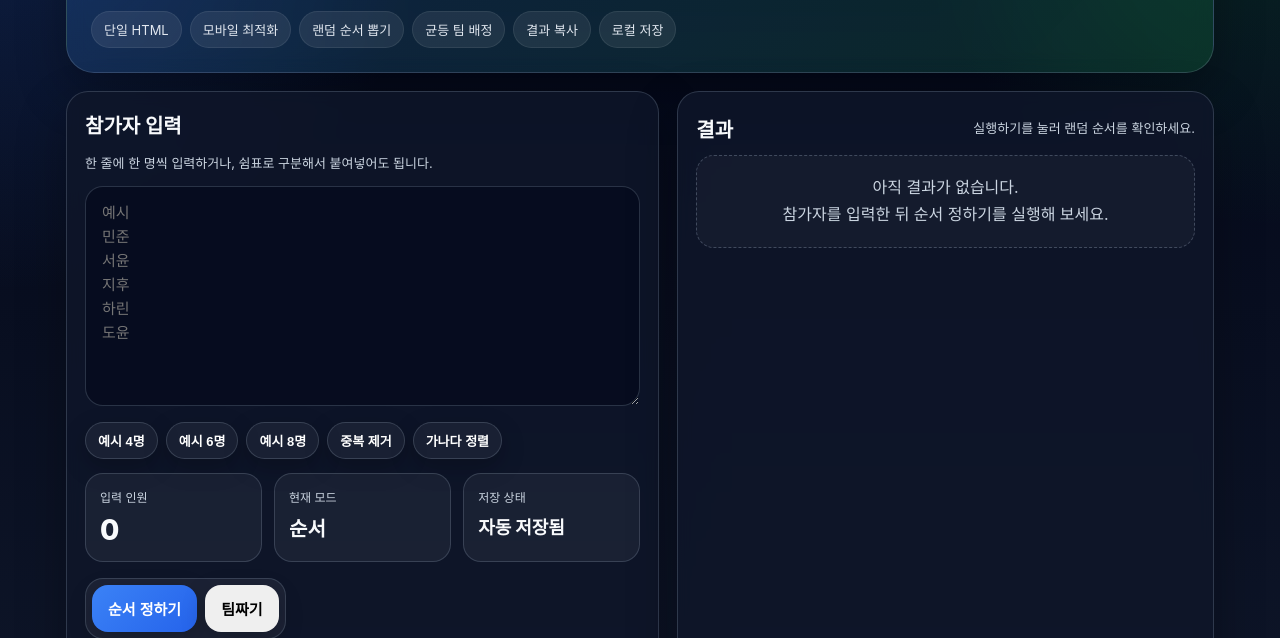
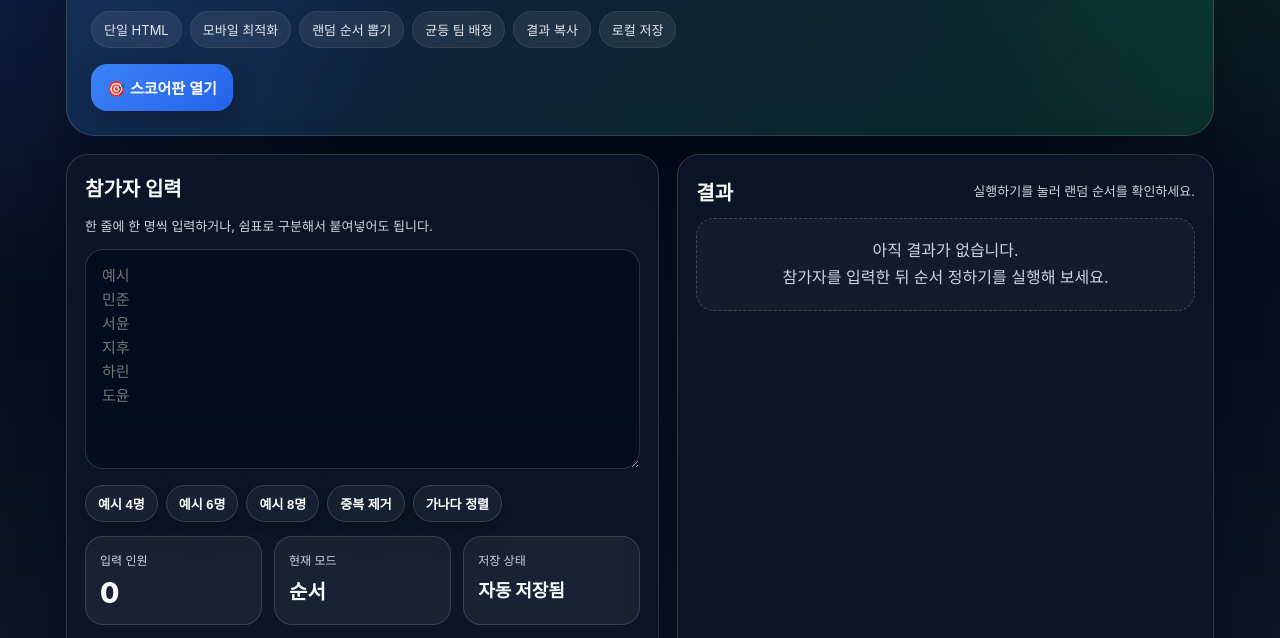
Before and after one commit to qorky01/gamepicker, a plain HTML site: page index.html in a window 1280 px wide. Shown: the part 159-797 px from the top of the page. Drawn offline with Linux system fonts and the light colour scheme.

Commit message:
Add button to open score.html

```diff
--- a/index.html
+++ b/index.html
@@ -360,6 +360,11 @@
         <div class="chip">결과 복사</div>
         <div class="chip">로컬 저장</div>
       </div>
+      <div style="margin-top:16px;">
+  <a href="score.html">
+    <button class="secondary">🎯 스코어판 열기</button>
+  </a>
+</div>
     </section>
 
     <section class="grid">
```
